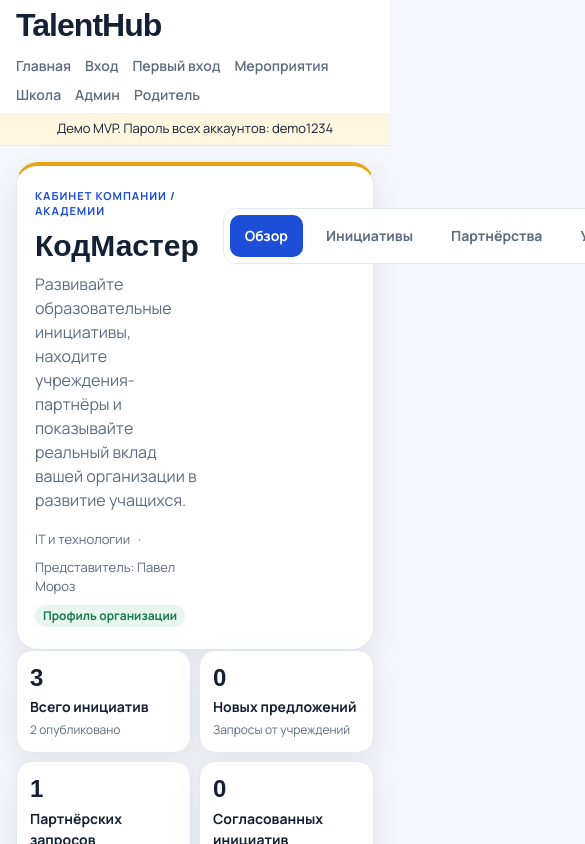
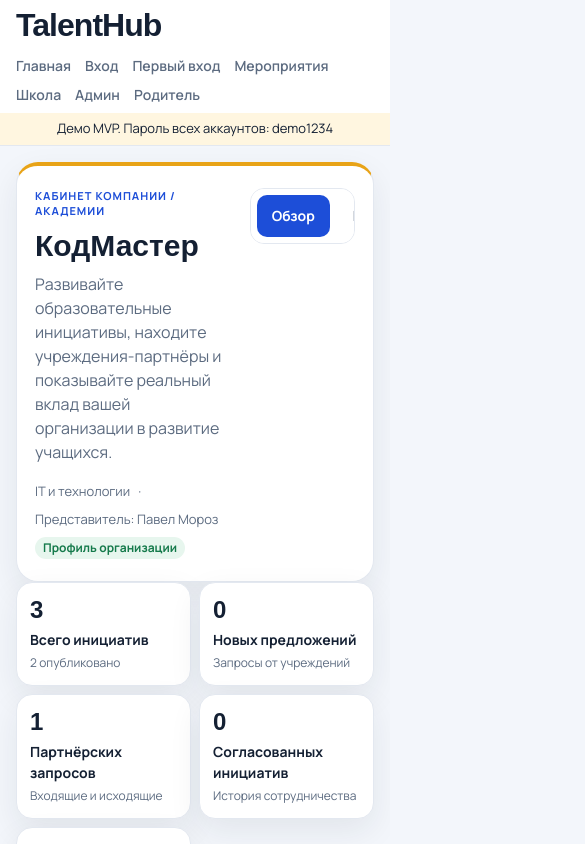
Before and after one commit to ILYUXXXA/talenthub, a React (Vite) app: page /company in a window 390 px wide. Shown: the top 844 px of the page, 585 px wide, since content can reach past the window. Built offline with nearby package versions, Linux system fonts and the light colour scheme; a web font is replaced by a local one.

Commit message:
Position company cabinet navigation in upper right

```diff
--- a/src/styles/base.css
+++ b/src/styles/base.css
@@ -951,3 +951,12 @@ td {
 @media (max-width: 900px) { .org-metrics { grid-template-columns: repeat(2, minmax(0, 1fr)); } }
 @media (max-width: 760px) { .org-container { padding-top: 16px; } .org-hero { padding: 22px 18px; } .org-hero-mark { width: 78px; height: 78px; border-radius: 16px; } .org-hero-mark > span { font-size: 22px; } .org-dashboard-grid, .org-student-grid, .org-school-grid { grid-template-columns: 1fr; } .org-quick-actions { align-items: flex-start; flex-direction: column; padding: 20px; } .org-participant-row { align-items: flex-start; flex-direction: column; } }
 @media (max-width: 520px) { .org-hero { align-items: flex-start; } .org-hero-mark { display: none; } .org-metrics { gap: 8px; } .org-metric { min-height: 100px; padding: 13px; } .org-metric strong { font-size: 24px; } .org-tabs { flex-wrap: nowrap; overflow-x: auto; } .org-tabs button { flex: none; } .org-section-head { align-items: flex-start; flex-direction: column; } .org-event-top { align-items: flex-start; flex-direction: column; } .org-form-footer { align-items: stretch; flex-direction: column; } .org-form-footer .btn { width: 100%; } }
+
+
+/* Навигация кабинета компании расположена справа в верхней части шапки. */
+.org-company-side { display: flex; flex: 1 1 420px; flex-direction: column; align-items: flex-end; gap: 14px; min-width: 280px; }
+.org-company-tabs { justify-content: flex-end; max-width: 620px; margin: 0; }
+@media (max-width: 760px) {
+  .org-company-side { align-items: flex-start; width: 100%; min-width: 0; }
+  .org-company-tabs { justify-content: flex-start; max-width: 100%; }
+}
```
